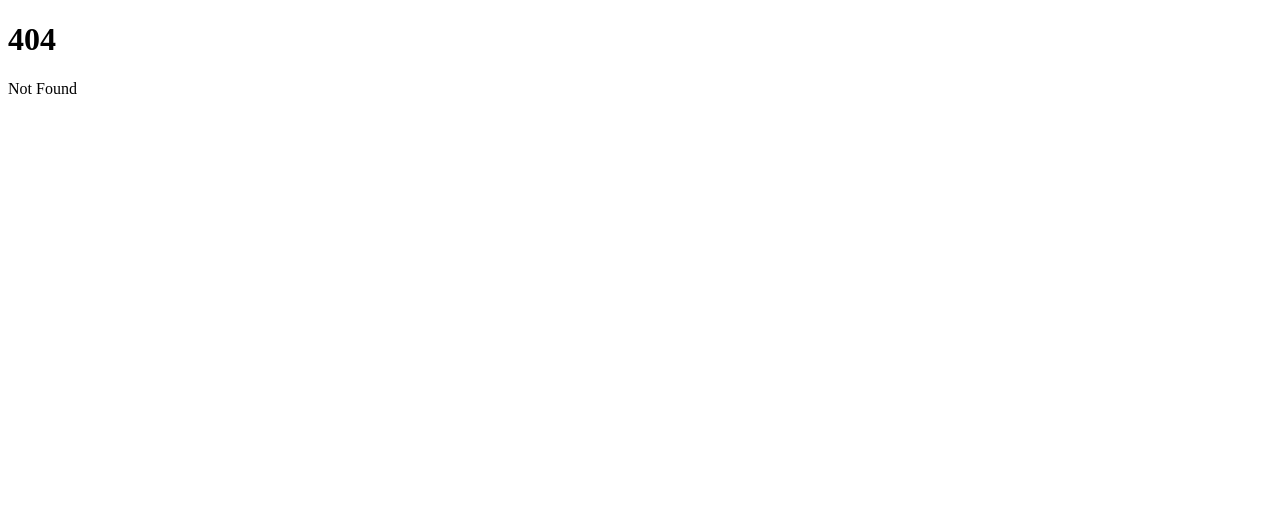
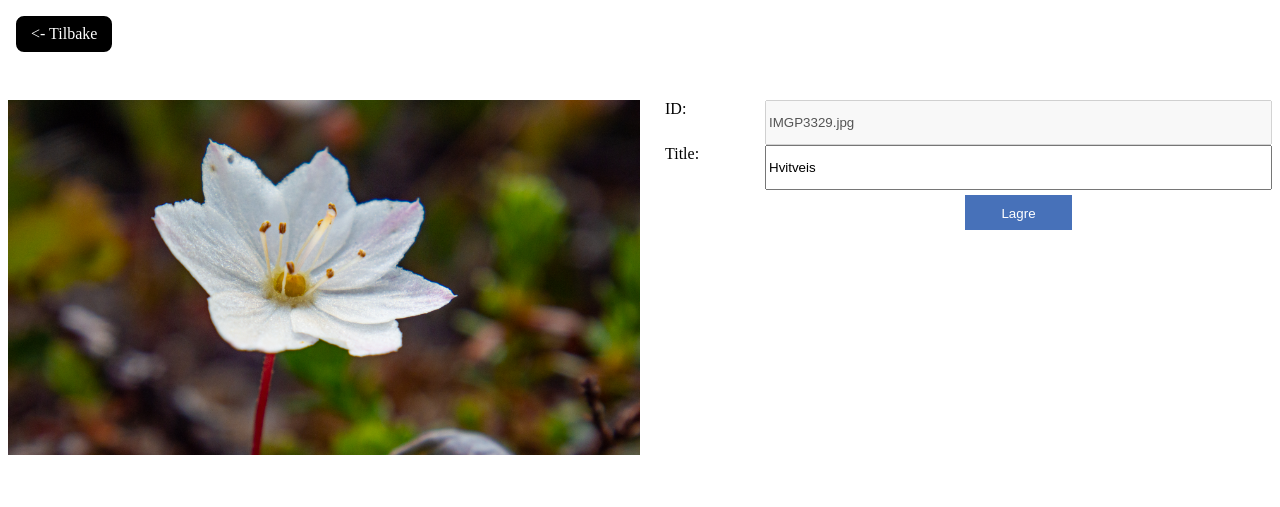
Before and after one commit to joachimhs/svelteAlbumJZ23, a SvelteKit app: page /album/makro/photo/IMGP3329.jpg/edit in a window 1280 px wide. Before the commit this address had no page. Shown: the top 507 px of the page. Built offline with nearby package versions, Linux system fonts and the light colour scheme; grey boxes are pictures that could not be loaded.

Commit message:
Part 14: Editing photos

```diff
--- a/src/lib/stores/photoStore.js
+++ b/src/lib/stores/photoStore.js
@@ -14,3 +14,18 @@ export async function fetchPhotos() {
     let content = await rawResponse.json();
     photoStore.set(content.photos)
 }
+
+export async function storePhoto(photo) {
+    const rawResponse = await fetch('/api/photos/' + photo.id, {
+        method: 'PUT',
+        body: JSON.stringify(photo),
+        headers: {
+            'Accept': 'application/json',
+            'Content-Type': 'application/json'
+        }
+    });
+
+    let content = await rawResponse.json();
+
+    photoStore.set(content.photos);
+}
--- /dev/null
+++ b/src/routes/album/[albumid]/photo/[photoid]/edit/+page.js
@@ -0,0 +1,10 @@
+import {browser} from "$app/environment";
+
+export async function load({parent, params}) {
+    if (browser) {
+        const data = await parent();
+        let photo = await data.photos.find((photo) => photo.id === params.photoid);
+
+        return {photo: photo};
+    }
+}
--- /dev/null
+++ b/src/routes/album/[albumid]/photo/[photoid]/edit/+page.svelte
@@ -0,0 +1,84 @@
+<script>
+    import {storePhoto} from "$lib/stores/photoStore.js";
+    import {browser} from "$app/environment";
+    import { enhance } from '$app/forms';
+
+    export let data;
+    let inFlight = false;
+
+    async function savePhoto() {
+        inFlight = true;
+        await storePhoto(data.photo);
+        inFlight = false;
+    }
+</script>
+
+{#if browser}
+    <div class="edit-area">
+        <div class="edit-image">
+            <img id="photoAlbumImage" src="/images/{data.photo.id}" />
+        </div>
+
+
+        <form class="edit-form" on:submit|preventDefault={savePhoto}>
+            {#if inFlight}
+                <div>Lagrer...</div>
+            {:else}
+                <div>ID: </div>
+                <input type="text" disabled bind:value={data.photo.id} />
+                <div>Title: </div>
+                <input type="text" bind:value={data.photo.title} />
+                <div class="form-buttons">
+                    <button on:click={savePhoto}>Lagre</button>
+                </div>
+            {/if}
+        </form>
+
+    </div>
+{/if}
+
+<style>
+    .edit-area {
+        display: grid;
+        grid-template-columns: 1fr 1fr;
+        margin-bottom: 50px;
+        margin-top: 100px;
+    }
+
+    .edit-form {
+        display: grid;
+        grid-template-columns: 100px 1fr;
+        grid-auto-rows: 45px;
+        margin-left: 25px;
+    }
+
+    .edit-form .form-buttons {
+        grid-column: 2;
+        text-align: center;
+        padding-top: 5px;
+    }
+
+    .form-buttons button {
+        border: 1px solid #4771b9;
+        background-color: #4771b9;
+        color: #fff;
+        padding: 0px 35px;
+        text-align: center;
+        height: 35px;
+        max-height: 40px;
+        line-height: 35px;
+        display: inline-block;
+        cursor: pointer;
+    }
+
+    .edit-image {
+        width: 100%;
+        text-align: center;
+    }
+
+    .edit-image img {
+        max-width: 100%;
+        object-fit: contain;
+        transition: all 0.5s;
+    }
+</style>
--- /dev/null
+++ b/src/routes/api/photos/[photoid]/+server.js
@@ -0,0 +1,20 @@
+import {json} from "@sveltejs/kit";
+import {getPhotos} from "$lib/data/appData.js";
+
+export async function PUT({ params, request, cookies }) {
+    let done = await request.json();
+
+    let oldPhotos = await getPhotos();
+
+    //Find photo and update title in one-stop
+    await oldPhotos.find(photo => (photo.id === done.id) ? photo.title = done.title : null);
+
+    const responseJson = json( {
+        photos: oldPhotos
+    });
+
+    //Adding in a fake delay to see progress
+    await new Promise(resolve => setTimeout(resolve, 1000));
+
+    return responseJson;
+}
```
Also changed, not shown: src/routes/album/[albumid]/photo/[photoid]/+page.svelte (+17 -0 lines).
